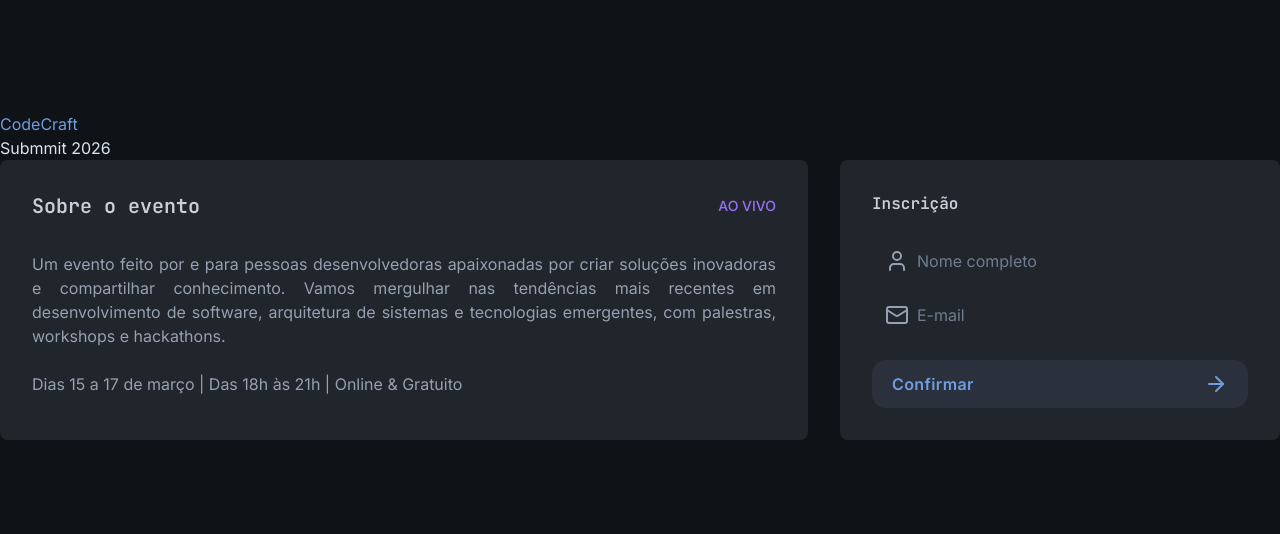
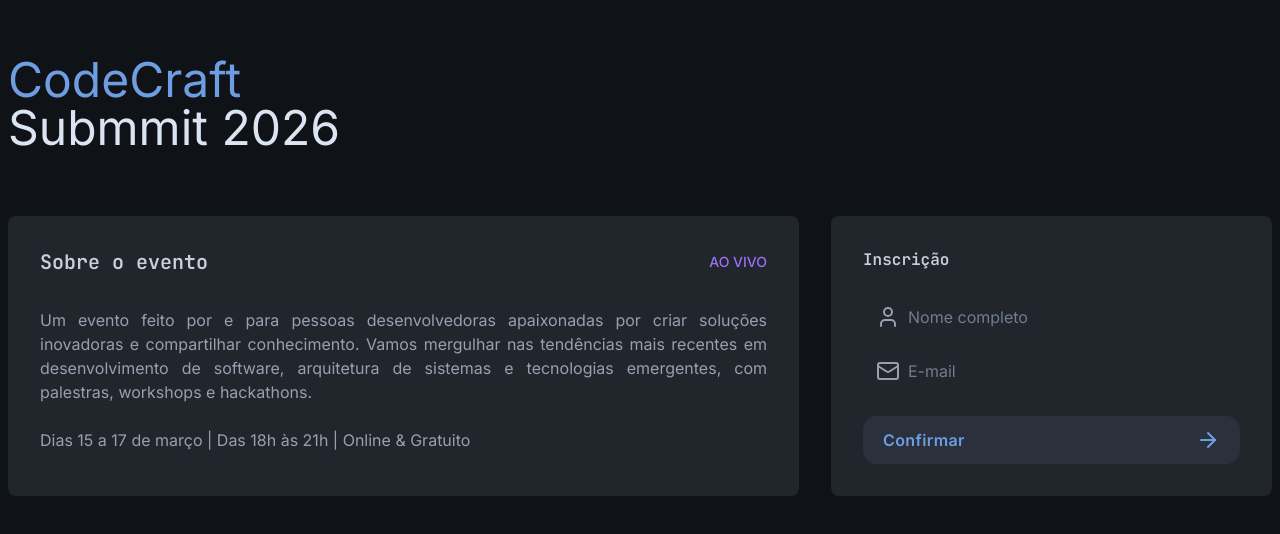
Before and after one commit to EdsonJGaspar/Convida-e-vencer, a Next.js app: page / in a window 1280 px wide. Shown: the part 124-658 px from the top of the page. Built offline with nearby package versions, Linux system fonts and the light colour scheme.

Commit message:
feat: Primeira pagina feita

```diff
--- a/app/layout.tsx
+++ b/app/layout.tsx
@@ -28,9 +28,9 @@ export default function RootLayout({
   return (
     <html lang="pt" className={cn("font-sans", inter.variable)}>
       <body
-        className={`${inter.variable} ${fontSerif.variable} ${fontMono.variable} antialiased bg-ft-gray-900 text-ft-gray-300 bg-[url("/image.png")] bg-center md:bg-top-right`}
+        className={`${inter.variable} ${fontSerif.variable} ${fontMono.variable} antialiased bg-ft-gray-900 text-ft-gray-300 bg-no-repeat bg-[url("/image.png")] bg-top md:bg-top-right`}
       >
-        <main className="container max-w-7xl mx-auto s">{children}</main>
+        <main className="container max-w-7xl mx-auto">{children}</main>
       </body>
     </html>
   );
--- a/app/page.tsx
+++ b/app/page.tsx
@@ -3,14 +3,13 @@ import { FormCard } from "@/components/web/form-card";
 
 export default function Home() {
   return (
-    <main className="flex justify-center items-center min-h-dvh py-6 md:py-2">
-      <div>
-        <section>
-          <h1 className="text-ft-gray-100">
-            <span className="block text-ft-blue ">CodeCraft </span>
-            Submmit 2026
-          </h1>
-        </section>
+    <main className="flex justify-center items-center min-h-dvh py-4 px-4 md:px-2">
+      <div className="space-y-16">
+        <h1 className="text-ft-gray-100 text-2xl md:text-4xl lg:text-5xl space-y-1.5">
+          <span className="block text-ft-blue ">CodeCraft </span>
+          Submmit 2026
+        </h1>
+
         <section className="flex gap-8 flex-col md:flex-row justify-stretch">
           <CardDetails />
           <FormCard />
--- a/components/web/form-card.tsx
+++ b/components/web/form-card.tsx
@@ -4,7 +4,7 @@ import { ButtomForm } from "./button";
 
 export function FormCard() {
   return (
-    <form className="p-8 bg-ft-gray-600 space-y-6 w-full max-w-[440px] rounded-md">
+    <form className="p-8 bg-ft-gray-600 space-y-6 w-full max-w-[441px] rounded-md">
       <h2 className="text-ft-gray-200 font-semibold font-mono">Inscrição</h2>
       <div className="space-y-3">
         <InputRoot>
```
